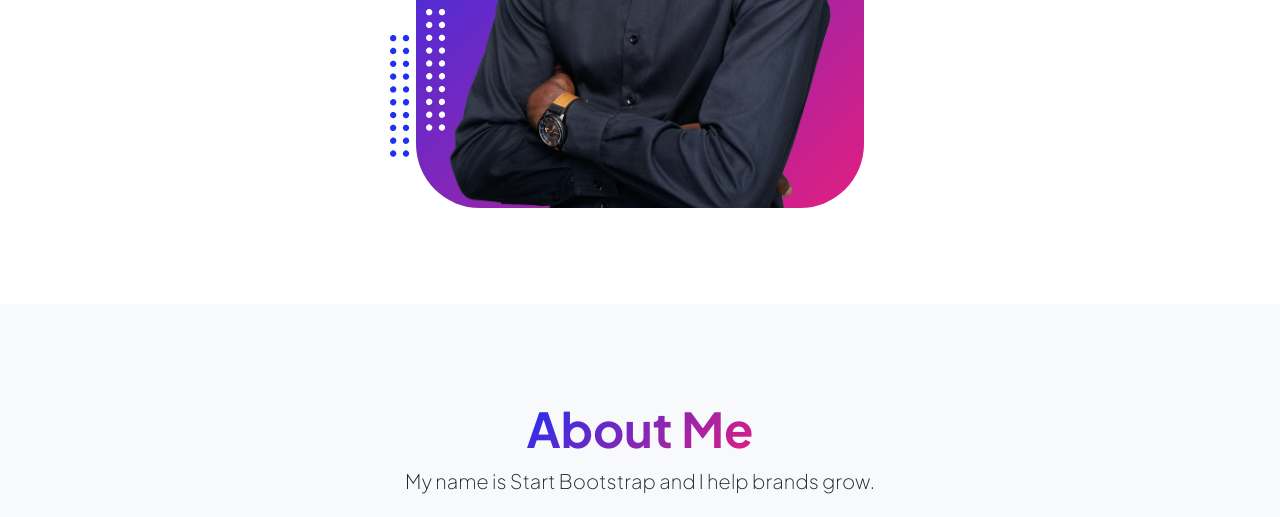
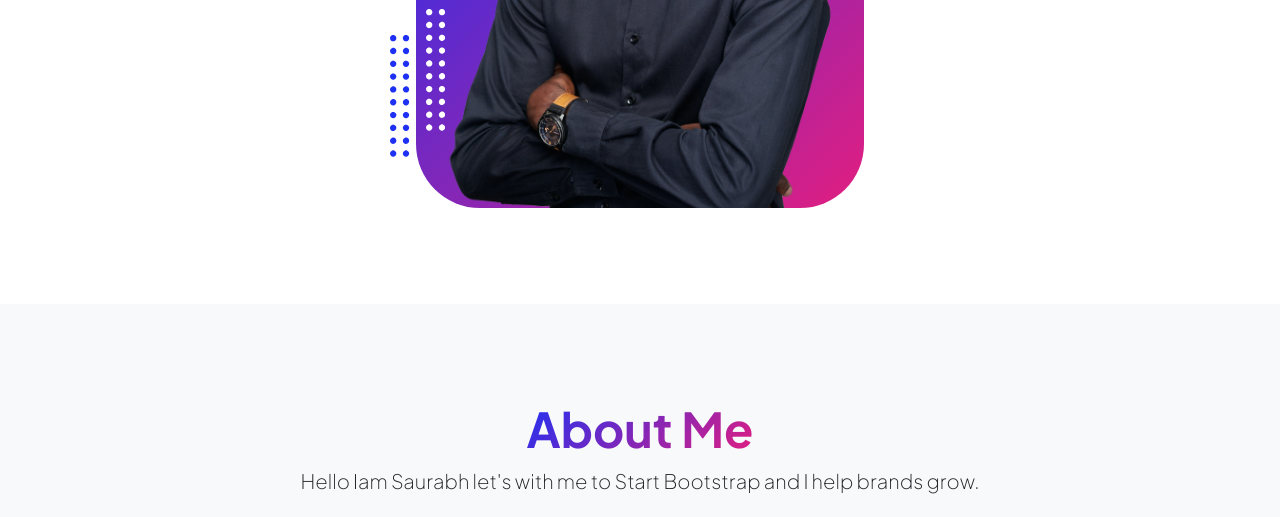
Before and after one commit to saurabhsjadhav/static-website-cicd, a plain HTML site: page index.html in a window 1280 px wide. Shown: the part 761-1278 px from the top of the page. Drawn offline with nearby package versions, Linux system fonts and the light colour scheme.

Commit message:
update cmt

```diff
--- a/index.html
+++ b/index.html
@@ -182,7 +182,7 @@
                         <div class="col-xxl-8">
                             <div class="text-center my-5">
                                 <h2 class="display-5 fw-bolder"><span class="text-gradient d-inline">About Me</span></h2>
-                                <p class="lead fw-light mb-4">My name is Start Bootstrap and I help brands grow.</p>
+                                <p class="lead fw-light mb-4">Hello Iam Saurabh let's with me to Start Bootstrap and I help brands grow.</p>
                                 <p class="text-muted">Lorem ipsum dolor sit amet, consectetur adipisicing elit. Fugit dolorum itaque qui unde quisquam consequatur autem. Eveniet quasi nobis aliquid cumque officiis sed rem iure ipsa! Praesentium ratione atque dolorem?</p>
                                 <div class="d-flex justify-content-center fs-2 gap-4">
                                     <a class="text-gradient" href="#!"><i class="bi bi-twitter"></i></a>
```
